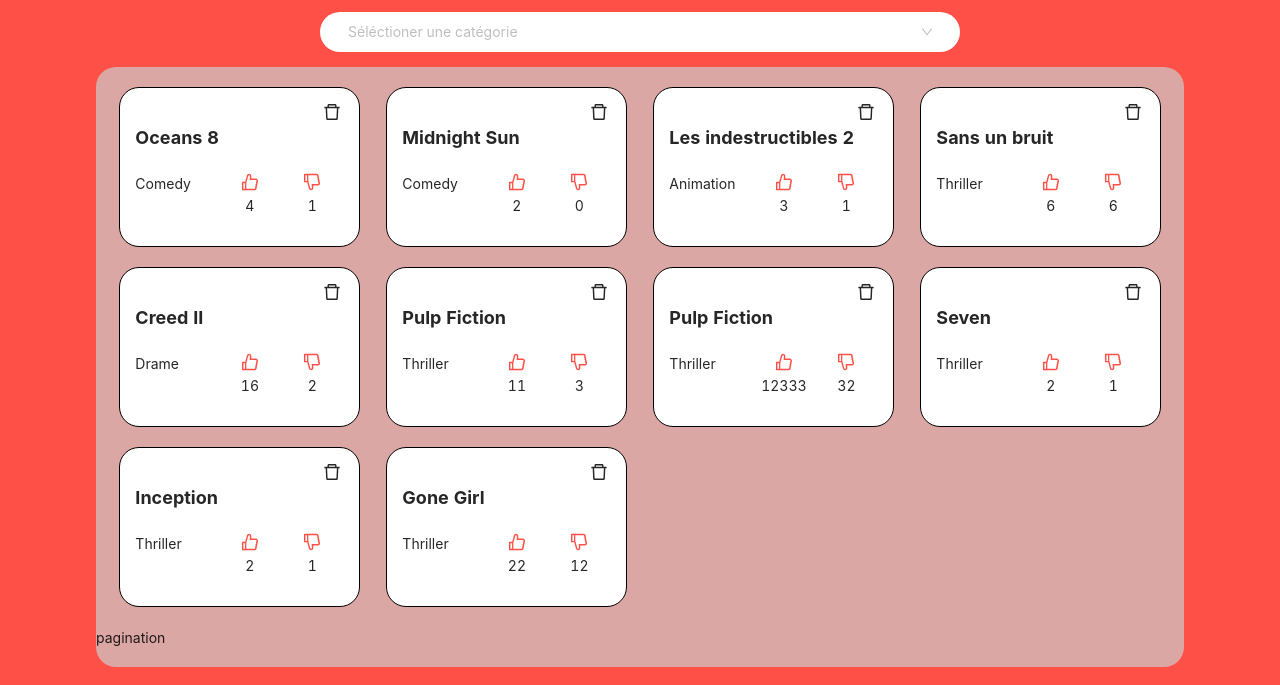
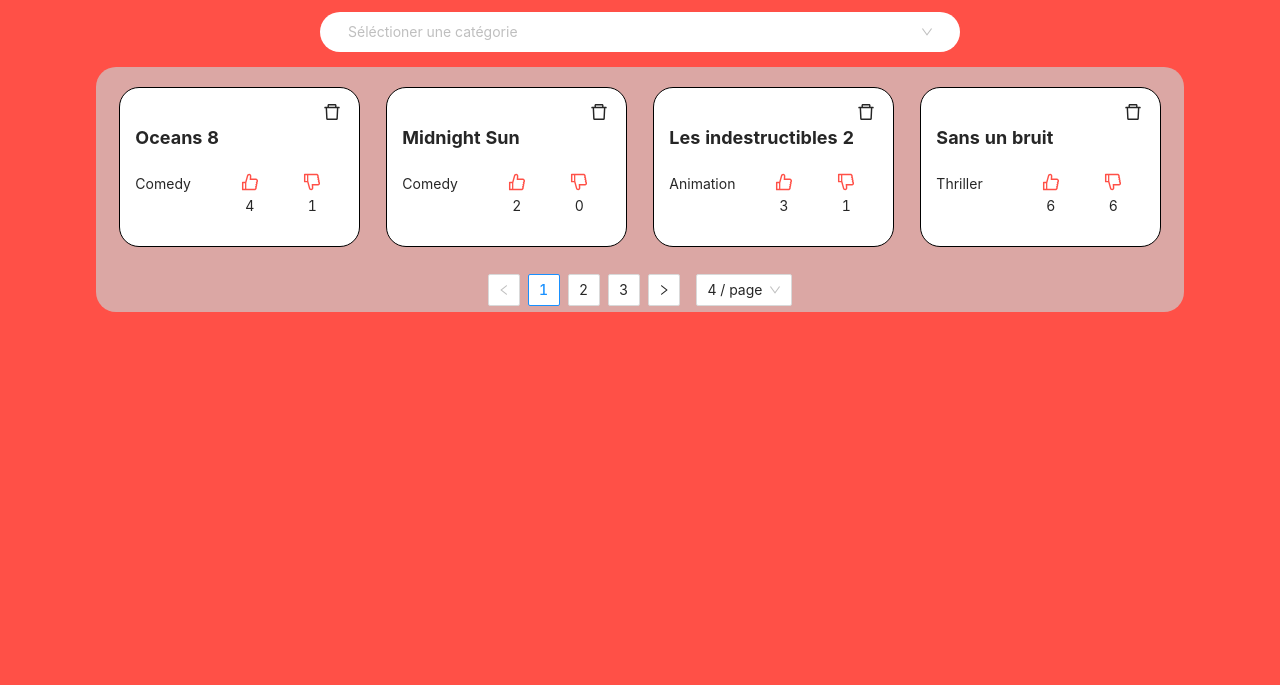
Before and after one commit to ISLEMNEDDAR/particeep-react-test, a React app: page / in a window 1280 px wide. Shown: the part 115-800 px from the top of the page. Built offline with nearby package versions, Linux system fonts and the light colour scheme.

Commit message:
feat : pagination dynamique

```diff
--- a/src/component/commun/MultiSelect.js
+++ b/src/component/commun/MultiSelect.js
@@ -7,7 +7,7 @@
 import actions from "../../redux/film/actions";
 const {Option} = Select
 function MultiSelect(){
-    const {categories} = useSelector(state => state.films)
+    const {categories,currentCategory} = useSelector(state => state.films)
     const dispatch = useDispatch()
     function handleChange(value) {
         console.log(`selected ${value}`);
@@ -21,6 +21,7 @@
                 onChange={handleChange}
                 bordered={false}
                 allowClear
+                value={currentCategory}
             >
                 {categories.map((category,index) => (
                     <Option key={index} value={category} >{category}</Option>
--- /dev/null
+++ b/src/component/commun/PaginationItem.js
@@ -0,0 +1,20 @@
+import React from "react";
+import "./css/PaginationItem.css"
+import {Pagination} from "antd";
+function PaginationItem({defaultCurrent,total,defaultPageSize,pageSizeOptions,showSizeChanger,onChange}){
+    return(
+        <div className={"card_pagination_container flex_column centerFlex"}>
+            <Pagination defaultCurrent = {1}
+                        total={total}
+                        defaultPageSize={defaultPageSize}
+                        pageSizeOptions={pageSizeOptions}
+                        showSizeChanger={showSizeChanger}
+                        onChange={(page,pageSize)=>{
+                            onChange(page,pageSize)
+                        }}
+            />
+        </div>
+    )
+}
+
+export default PaginationItem
--- /dev/null
+++ b/src/component/commun/css/PaginationItem.css
@@ -0,0 +1,3 @@
+.card_pagination_container{
+    height: 45px;
+}
--- a/src/component/film/ListFilms.js
+++ b/src/component/film/ListFilms.js
@@ -1,44 +1,26 @@
-import React, {Fragment, useEffect} from "react";
-import {useDispatch, useSelector} from "react-redux";
-import filmActions from "../../redux/film/actions"
-import {dispatchAction} from "../../services/utils/function.service";
+import React, {Fragment} from "react";
+
 import FilmItem from "./FilmItem";
 import "./css/ListFilm.css"
-import {Row,Spin,Space } from "antd";
+import {Row } from "antd";
 
-function ListFilm(){
-    const {films,currentCategory} = useSelector(state => state.films)
-    const dispatch = useDispatch()
+function ListFilm({films,pageSize,currentPagination}){
 
-    useEffect(()=>{
-        dispatch(dispatchAction(filmActions.GET_FILMS))
-    },[])
-
-    useEffect(()=>{
-        console.log(films)
-    },[films])
-
-    const renderListFilm = (Listfilms,currentCateg)=>{
+    const renderListFilm = ()=>{
+        const calculatePagStart = (pageSize*(currentPagination-1))
+        const calculatePagEnd = pageSize*currentPagination
+        const indexStart = currentPagination===1 ?  calculatePagStart : calculatePagStart
+        const indexEnd =  calculatePagEnd<films.length ? calculatePagEnd : films.length
         return (
             <Fragment>
-                { currentCateg === undefined ? (
-                    <Fragment>
-                        {Listfilms.map((film,index)=>(<FilmItem key={film.id} film={film}/>))}
-                    </Fragment>
-                ) : (
-                    <Fragment>
-                        {Listfilms.filter(film => film.category === currentCateg).map((film,index)=>(<FilmItem key={film.id} film={film}/>))}
-                    </Fragment>
-                )}
+                {films.slice(indexStart,indexEnd).map((film,index)=>(<FilmItem key={film.id} film={film}/>))}
             </Fragment>
         )
     }
-
     return(
         <Row className={"list_film_container"}>
-            {renderListFilm(films,currentCategory)}
+            {renderListFilm()}
         </Row>
-
     )
 }
 export default ListFilm
--- a/src/constante/Constante.js
+++ b/src/constante/Constante.js
@@ -5,6 +5,10 @@
     multiselect : {
         default : "Séléctioner une catégorie"
     },
+    pagination : {
+        pageSizeOption : ["4","8","12"],
+        defaultSize : 4
+    },
     error : {
         DATA_NO_LOAD : "can't laod data"
     }
--- a/src/pages/app/App.js
+++ b/src/pages/app/App.js
@@ -1,20 +1,30 @@
-import React from "react";
+import React, {useEffect} from "react";
 import "./css/App.css"
 import Header from "../../component/commun/Header";
 import Content from "../../component/commun/Content";
 import MultiSelect from "../../component/commun/MultiSelect";
 import FilmContainer from "./FilmContainer";
+import {useDispatch, useSelector} from "react-redux";
+import {dispatchAction} from "../../services/utils/function.service";
+import filmActions from "../../redux/film/actions";
 
 function App(){
+    const {loading,films} = useSelector(state => state.films)
+    const dispatch = useDispatch()
+    useEffect(()=>{
+        dispatch(dispatchAction(filmActions.GET_FILMS))
+    },[])
     return(
         <div className={"layout_container"}>
             <Header/>
-            <Content>
+            {!loading && films.length!==0?  (<Content>
                 <div className={"category_select_container boxmargin"}>
                     <MultiSelect/>
                 </div>
                 <FilmContainer/>
-            </Content>
+            </Content>) : (
+                <div></div>
+                )}
         </div>
     )
 }
--- a/src/pages/app/FilmContainer.js
+++ b/src/pages/app/FilmContainer.js
@@ -1,13 +1,42 @@
-import React from "react";
+import React, {useEffect} from "react";
 import "./css/FilmContainer.css"
 import ListFilm from "../../component/film/ListFilms";
+import PaginationItem from "../../component/commun/PaginationItem";
+import sentence from "../../constante/Constante";
+import {Pagination} from "antd";
+import {useDispatch, useSelector} from "react-redux";
+import {dispatchAction} from "../../services/utils/function.service";
+import filmActions from "../../redux/film/actions";
+import actions from "../../redux/film/actions";
 function FilmContainer(){
+    const {films,currentCategory,currentPagination,pageSize,filterdFilm} = useSelector(state => state.films)
+    const dispatch = useDispatch()
+    useEffect(()=>{
+        updateFiltredListe()
+    },[films, currentCategory])
+
+    const updateFiltredListe = ()=>{
+        let filterdList = films
+        if(currentCategory !== undefined) {
+            filterdList = films.filter(film => film.category === currentCategory)
+        }
+        dispatch(dispatchAction(actions.SET_FILTRED_LIST,{filterdList : filterdList}))
+    }
+
+    function onChangePagination (page,pageSize){
+        dispatch(dispatchAction(actions.SET_PAGINATION_PARAMETERS,{page : page , pageSize : pageSize}))
+    }
     return(
         <div className={"card_list_container bggrey botTopMar flex_column brd_box"}>
-            <ListFilm/>
-            <div className={"card_pagination_container"}>
-                <p>pagination</p>
-            </div>
+            <ListFilm films={filterdFilm}  pageSize={pageSize} currentPagination={currentPagination}/>
+            <PaginationItem
+                Current={currentPagination}
+                total={ filterdFilm.length}
+                defaultPageSize={pageSize}
+                pageSizeOptions={sentence.pagination.pageSizeOption}
+                showSizeChanger={true}
+                onChange={onChangePagination}
+            />
         </div>
     )
 }
--- a/src/pages/app/css/FilmContainer.css
+++ b/src/pages/app/css/FilmContainer.css
@@ -2,7 +2,3 @@
     width : 85%;
 
 }
-
-.card_pagination_container{
-    height: 40px;
-}
--- a/src/redux/film/actions.js
+++ b/src/redux/film/actions.js
@@ -3,7 +3,9 @@
     GET_FILMS: 'films/GET_FILMS',
     SET_LIKE : 'films/SET_LIKES',
     SET_CURRENT_CATEGORY : 'films/SET_CURRENT_CATEGORY',
-    DELETE_FILM : "films/DELETE_FILM"
+    DELETE_FILM : "films/DELETE_FILM",
+    SET_FILTRED_LIST : "films/SET_FILTRED_LIST",
+    SET_PAGINATION_PARAMETERS : "films/SET_PAGINATION_PARAMETERS"
 }
 
 export default actions
--- a/src/redux/film/reducers.js
+++ b/src/redux/film/reducers.js
@@ -1,9 +1,13 @@
 import actions from './actions'
+import sentence from "../../constante/Constante";
 
 const initialState = {
     films : [],
+    filterdFilm : [],
+    categories : [],
     currentCategory : undefined,
-    categories : [],
+    currentPagination : 1,
+    pageSize : sentence.pagination.defaultSize,
     loading: false,
     error:null,
 }
--- a/src/redux/film/sagas.js
+++ b/src/redux/film/sagas.js
@@ -12,7 +12,7 @@
     if(response) {
         const listFilm = filmHelper.updateListWithLikes(response)
         const categories = filmHelper.getCategorie(response)
-        yield put(succes({films: listFilm,categories : categories},actions.SET_STATE))
+        yield put(succes({films: listFilm,categories : categories,filterdFilm: listFilm},actions.SET_STATE))
     }
     else yield put(failure({error : sentence.error}))
     yield put(requestLoading(actions.SET_STATE,false))
@@ -20,9 +20,9 @@
 
 export function* SET_LIKES({payload}){
     const {filmId,like} = payload
-    let {films} = yield select(state => state.films);
-    let newFilm = filmHelper.updateFilmWithLike(films,filmId,like)
-    yield put(succes({films : newFilm},actions.SET_STATE))
+    let {filterdFilm} = yield select(state => state.films);
+    let newFilm = filmHelper.updateFilmWithLike(filterdFilm,filmId,like)
+    yield put(succes({filterdFilm : newFilm,films : newFilm},actions.SET_STATE))
 }
 
 export function* SET_CURRENT_CATEGORY({payload}){
@@ -32,19 +32,33 @@
 
 export function* DELETE_FILM({payload}){
     const {filmId} = payload
-    let {films} = yield select(state => state.films);
-    console.log(filmId)
-    console.log(films.findIndex(film => film.id === filmId))
+    let {films,currentCategory} = yield select(state => state.films);
     films.splice(films.findIndex(film => film.id === filmId),1)
     const categories = filmHelper.getCategorie(films)
-    yield put(succes({films : films,categories : categories},actions.SET_STATE))
+    const newFilterdFilm = currentCategory!==undefined ? films.filter(film => film.category === currentCategory) : films
+    yield put(succes({films : films,categories : categories,filterdFilm : newFilterdFilm},actions.SET_STATE))
+    if(newFilterdFilm.length === 0 ) yield put(succes({currentCategory: undefined},actions.SET_STATE))
 }
+
+export function* SET_FILTRED_LIST({payload}){
+    const {filterdList} = payload
+    yield put(succes({filterdFilm : filterdList},actions.SET_STATE))
+}
+
+export function* SET_PAGINATION_PARAMETERS({payload}){
+    const {page, pageSize} = payload
+    console.log({currentPagination : page,pageSize : pageSize})
+    yield put(succes({currentPagination : page,pageSize : pageSize},actions.SET_STATE))
+}
+
 
 export default function* rootSaga() {
    yield all([
        takeEvery(actions.GET_FILMS, GET_FILMS),
        takeLatest(actions.SET_LIKE, SET_LIKES),
        takeEvery(actions.SET_CURRENT_CATEGORY, SET_CURRENT_CATEGORY),
-       takeLatest(actions.DELETE_FILM,DELETE_FILM)
+       takeLatest(actions.DELETE_FILM,DELETE_FILM),
+       takeEvery(actions.SET_FILTRED_LIST,SET_FILTRED_LIST),
+       takeEvery(actions.SET_PAGINATION_PARAMETERS,SET_PAGINATION_PARAMETERS)
    ])
 }
```
